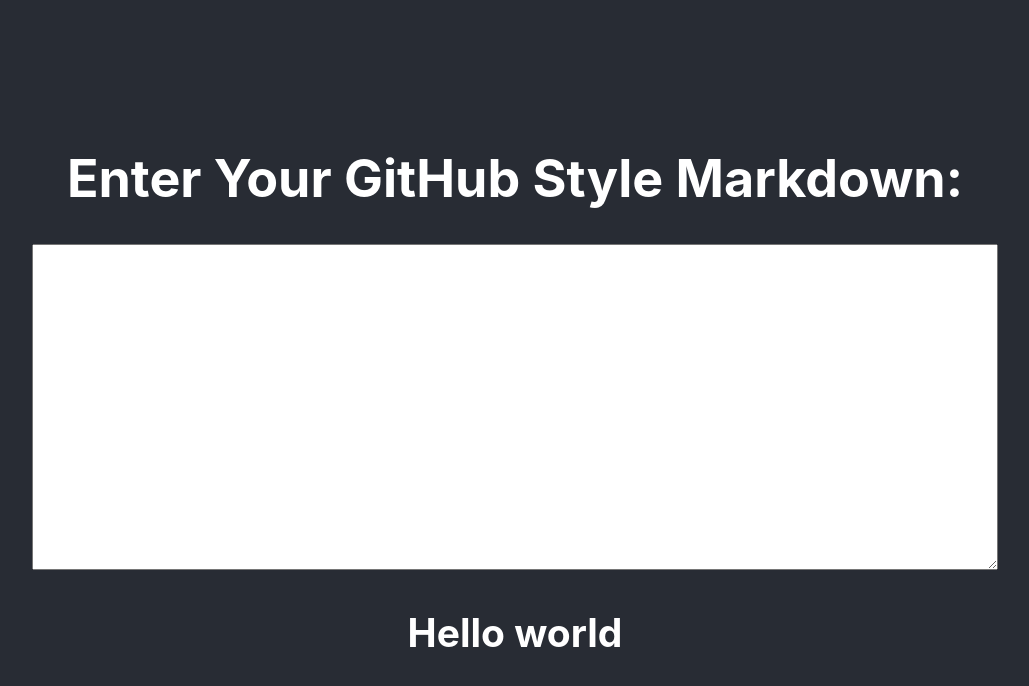
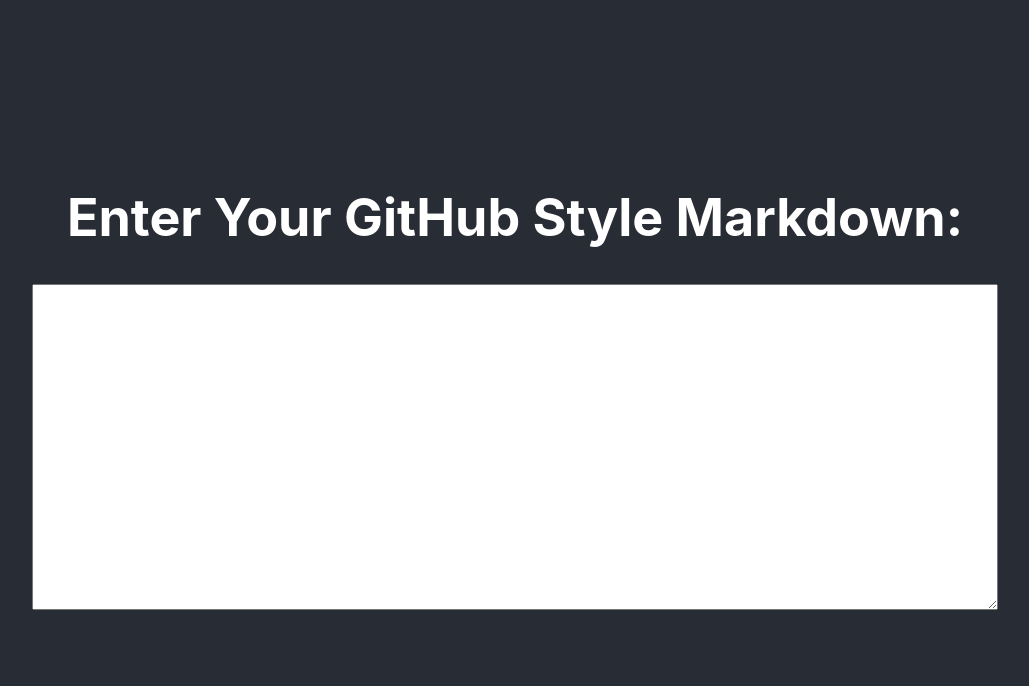
Before and after one commit to XLpacman805/markdown-preview, a React (Create React App) app: page / in a window 1280 px wide. Shown: the top 686 px of the page, without its empty margins (125-1154 px from the left). Built offline with nearby package versions, Linux system fonts and the light colour scheme.

Commit message:
live preview works now

```diff
--- a/src/App.js
+++ b/src/App.js
@@ -1,6 +1,5 @@
 import React from 'react';
-import Editor from './Editor.Component';
-import Preview from './Preview.Component';
+import Preview from './Preview';
 import './App.css';
 
 class App extends React.Component {
@@ -9,12 +8,11 @@
     this.state = {
       text: ''
     };
-
     this.handleChange = this.handleChange.bind(this);
   }
 
-  handleChange() {
-    console.log("SOME CHANGE!");
+  handleChange(event) {
+    this.setState({text: event.target.value});
   }
 
   render() {
@@ -25,7 +23,7 @@
               <h1>Enter Your GitHub Style Markdown:</h1>
               <textarea id="editor" className="editor" onChange={this.handleChange}> </textarea>
           </div>
-          <Preview text="Hello world" />
+          <Preview text={this.state.text} />
         </header>
       </div>
     );
```
Also changed, not shown: src/Preview.js (renamed from src/Preview.Component.js).
